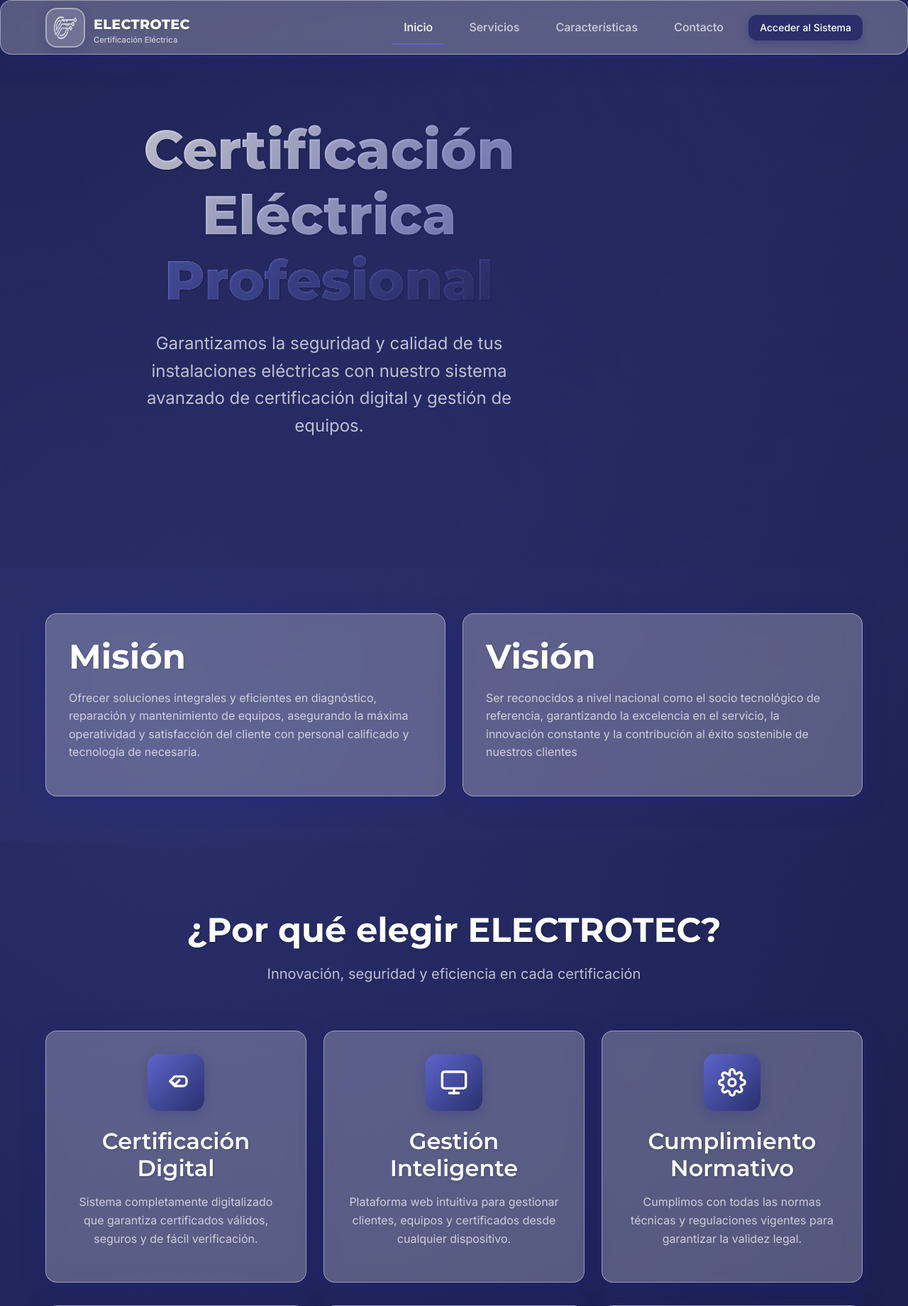
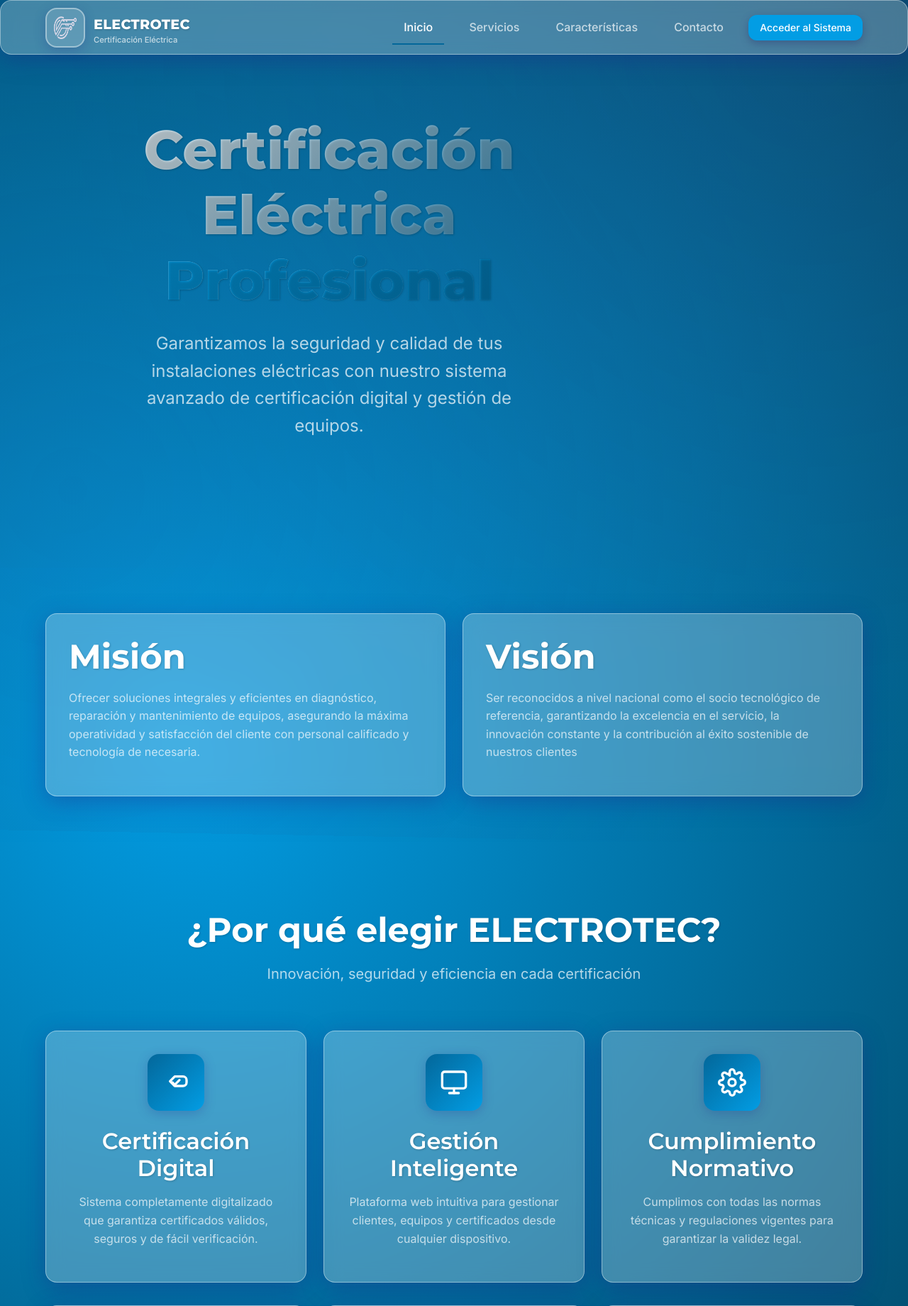
Before and after one commit to edalvb/electrotec, a PHP site: page / in a window 1280 px wide. Shown: the top 1840 px of the page at 71% size. Run offline with PHP 8.4, Linux system fonts and the light colour scheme.

Commit message:
feat: Actualizar colores primarios en CSS y mejorar gradientes en varias secciones

```diff
--- a/www/assets/css/global.css
+++ b/www/assets/css/global.css
@@ -11,8 +11,8 @@
    ================================ */
 :root {
   /* Colores Primarios */
-  --primary-blue: #2A2F6C;
-  --secondary-blue: #5C66CC;
+  --primary-blue: #029DE4;
+  --secondary-blue: #03679A;
 
   /* Superficie Glass UI */
   --surface-glass: rgba(255, 255, 255, 0.25);
@@ -91,7 +91,7 @@ body {
   font-weight: 400;
   line-height: 1.6;
   color: var(--text-primary);
-  background: radial-gradient(circle at 20% 20%, #2A2F6C 0%, #1a1d4a 35%, #0f1229 100%);
+  background: radial-gradient(circle at 20% 20%, #029DE4 0%, #024563 35%, #011829 100%);
   min-height: 100vh;
   -webkit-font-smoothing: antialiased;
   -moz-osx-font-smoothing: grayscale;
--- a/www/assets/css/index.css
+++ b/www/assets/css/index.css
@@ -11,8 +11,8 @@
    ================================ */
 :root {
   /* Colores Primarios */
-  --primary-blue: #2A2F6C;
-  --secondary-blue: #5C66CC;
+  --primary-blue: #029DE4;
+  --secondary-blue: #03679A;
 
   /* Superficie Glass UI */
   --surface-glass: rgba(255, 255, 255, 0.25);
@@ -104,7 +104,7 @@ body {
   font-weight: 400;
   line-height: 1.6;
   color: var(--text-primary);
-  background: radial-gradient(circle at 20% 20%, #2A2F6C 0%, #1a1d4a 35%, #0f1229 100%);
+  background: radial-gradient(circle at 20% 20%, #029DE4 0%, #024563 35%, #011829 100%);
   min-height: 100vh;
   -webkit-font-smoothing: antialiased;
   -moz-osx-font-smoothing: grayscale;
--- a/www/assets/js/dashboard.js
+++ b/www/assets/js/dashboard.js
@@ -105,8 +105,8 @@ async function loadCertificatesByMonth(months) {
                     {
                         label: 'Certificados',
                         data: values,
-                        borderColor: '#5C66CC',
-                        backgroundColor: 'rgba(92, 102, 204, 0.3)',
+                        borderColor: '#029DE4',
+                        backgroundColor: 'rgba(2, 157, 228, 0.3)',
                         tension: 0.3,
                         fill: true
                     }
@@ -136,7 +136,7 @@ async function loadDistributionByEquipmentType() {
         if (!ctx) {
             return;
         }
-        const colors = ['#5C66CC', '#2A2F6C', '#10B981', '#F59E0B', '#EF4444', '#3B82F6', '#8B5CF6', '#F472B6'];
+        const colors = ['#029DE4', '#03679A', '#10B981', '#F59E0B', '#EF4444', '#3B82F6', '#8B5CF6', '#F472B6'];
         const datasetColors = values.map((_, index) => colors[index % colors.length]);
         if (equipmentChart) {
             equipmentChart.data.labels = labels;
--- a/www/gestion-usuarios.php
+++ b/www/gestion-usuarios.php
@@ -10,8 +10,8 @@
     <style>
         /* Glassmorphism System Design Styles */
         :root {
-            --primary-blue: #2A2F6C;
-            --secondary-blue: #5C66CC;
+            --primary-blue: #029DE4;
+            --secondary-blue: #03679A;
             --surface-glass: rgba(255, 255, 255, 0.25);
             --border-glass: rgba(255, 255, 255, 0.40);
             --text-primary: #FFFFFF;
@@ -22,7 +22,7 @@
         }
 
         body {
-            background: radial-gradient(circle at 30% 20%, #5C66CC, #2A2F6C);
+            background: radial-gradient(circle at 30% 20%, #029DE4, #03679A);
             min-height: 100vh;
             color: var(--text-primary);
         }
--- a/www/index.php
+++ b/www/index.php
@@ -80,7 +80,7 @@
             <div class="hero-content">
                 <h1 class="hero-title">
                     Certificación Eléctrica
-                    <span style="display: block; background: linear-gradient(135deg, #5C66CC, #2A2F6C); background-clip: text; -webkit-background-clip: text; -webkit-text-fill-color: transparent;">
+                    <span style="display: block; background: linear-gradient(135deg, #029DE4, #03679A); background-clip: text; -webkit-background-clip: text; -webkit-text-fill-color: transparent;">
                         Profesional
                     </span>
                 </h1>
@@ -92,7 +92,7 @@
     </section>
 
     <!-- Misión y Visión -->
-    <section id="mision-vision" style="padding: 4rem 0; background: linear-gradient(135deg, rgba(92, 102, 204, 0.05), rgba(42, 47, 108, 0.05));">
+    <section id="mision-vision" style="padding: 4rem 0; background: linear-gradient(135deg, rgba(2, 157, 228, 0.05), rgba(3, 103, 154, 0.05));">
         <div class="container">
             <div class="row">
                 <div class="col col-6">
@@ -224,7 +224,7 @@
     </section>
 
     <!-- Servicios -->
-    <section id="servicios" style="padding: 6rem 0; background: linear-gradient(135deg, rgba(92, 102, 204, 0.05), rgba(42, 47, 108, 0.05));">
+    <section id="servicios" style="padding: 6rem 0; background: linear-gradient(135deg, rgba(2, 157, 228, 0.05), rgba(3, 103, 154, 0.05));">
         <div class="container">
             <div class="text-center" style="margin-bottom: 4rem;">
                 <h2>Nuestros Servicios</h2>
@@ -392,7 +392,7 @@
     </section>
 
     <!-- Contacto -->
-    <section id="contacto" style="padding: 6rem 0; background: linear-gradient(135deg, rgba(42, 47, 108, 0.1), rgba(92, 102, 204, 0.1));">
+    <section id="contacto" style="padding: 6rem 0; background: linear-gradient(135deg, rgba(3, 103, 154, 0.1), rgba(2, 157, 228, 0.1));">
         <div class="container">
             <div class="text-center" style="margin-bottom: 4rem;">
                 <h2>Contáctanos</h2>
@@ -503,7 +503,7 @@
     </section>
 
     <!-- Footer -->
-    <footer style="background: linear-gradient(135deg, rgba(42, 47, 108, 0.2), rgba(15, 18, 41, 0.2)); padding: 3rem 0 1rem; border-top: 1px solid var(--border-glass-subtle);">
+    <footer style="background: linear-gradient(135deg, rgba(3, 103, 154, 0.2), rgba(15, 18, 41, 0.2)); padding: 3rem 0 1rem; border-top: 1px solid var(--border-glass-subtle);">
         <div class="container">
             <div class="row">
                 <div class="col col-4">
@@ -812,7 +812,7 @@
 
         .feature-card:hover .feature-icon {
             transform: scale(1.1) rotate(5deg);
-            box-shadow: 0 12px 24px rgba(42, 47, 108, 0.4);
+            box-shadow: 0 12px 24px rgba(3, 103, 154, 0.4);
         }
 
         /* Form styles */
@@ -827,7 +827,7 @@
         }
 
         ::-webkit-scrollbar-track {
-            background: rgba(42, 47, 108, 0.1);
+            background: rgba(3, 103, 154, 0.1);
         }
 
         ::-webkit-scrollbar-thumb {
```
